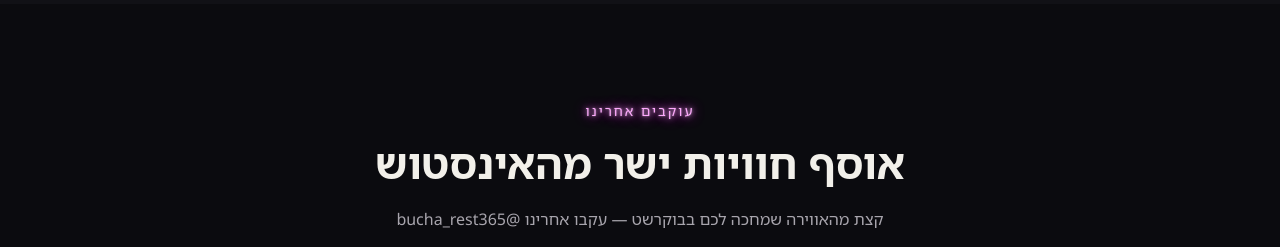
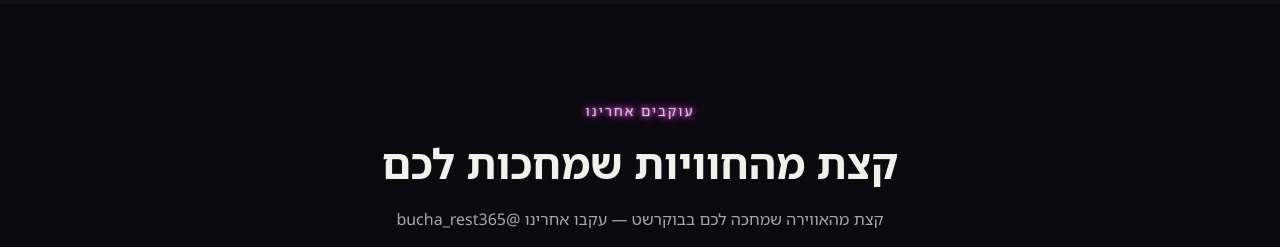
Before and after one commit to YMCREATE2025/bucharest-365-landing, a plain HTML site: page index.html in a window 1280 px wide. Shown: the part 3440-3687 px from the top of the page. Drawn offline with Linux system fonts and the light colour scheme; no server answers.

Commit message:
Update reels section heading text

```diff
--- a/index.html
+++ b/index.html
@@ -561,7 +561,7 @@
 <section id="reels">
   <div class="container">
     <span class="sec-eyebrow">עוקבים אחרינו</span>
-    <h2 class="sec-title">אוסף חוויות ישר מהאינסטוש</h2>
+    <h2 class="sec-title">קצת מהחוויות שמחכות לכם</h2>
     <p class="sec-sub">קצת מהאווירה שמחכה לכם בבוקרשט — עקבו אחרינו <a href="https://www.instagram.com/bucha_rest365/" target="_blank" rel="noopener">@bucha_rest365</a></p>
     <div class="reels-wrap">
       <button class="reels-nav prev" aria-label="רילס קודם">›</button>
```
